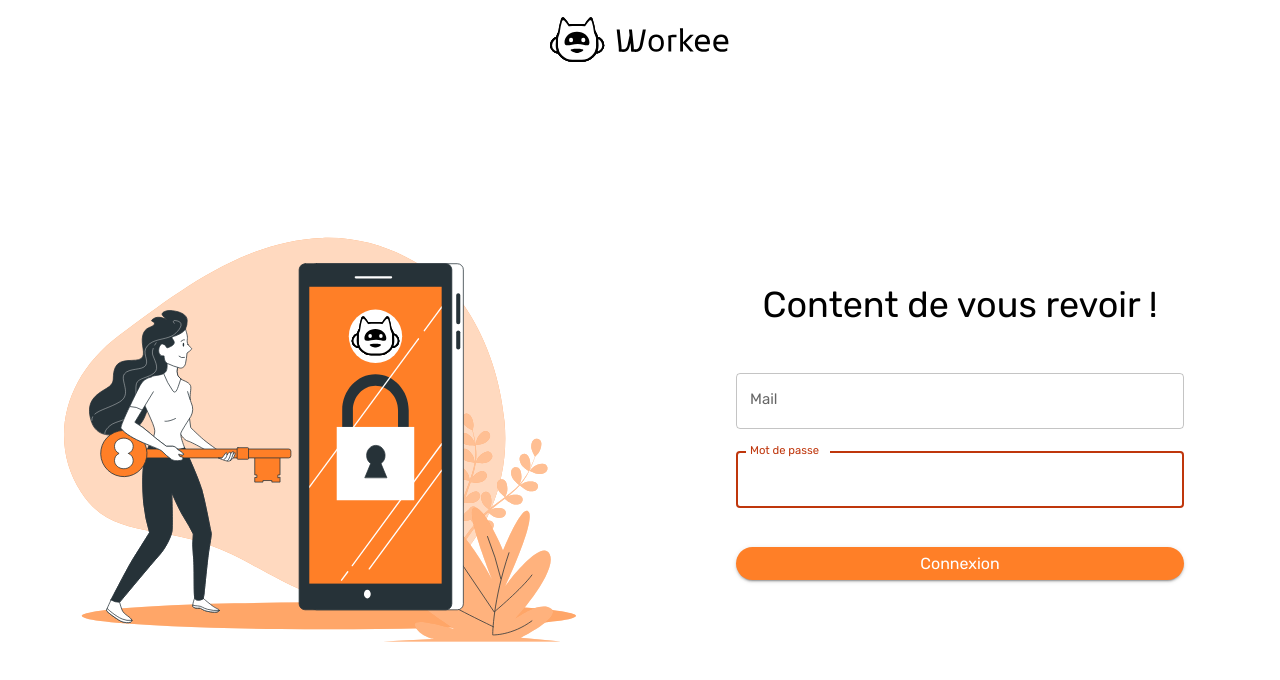
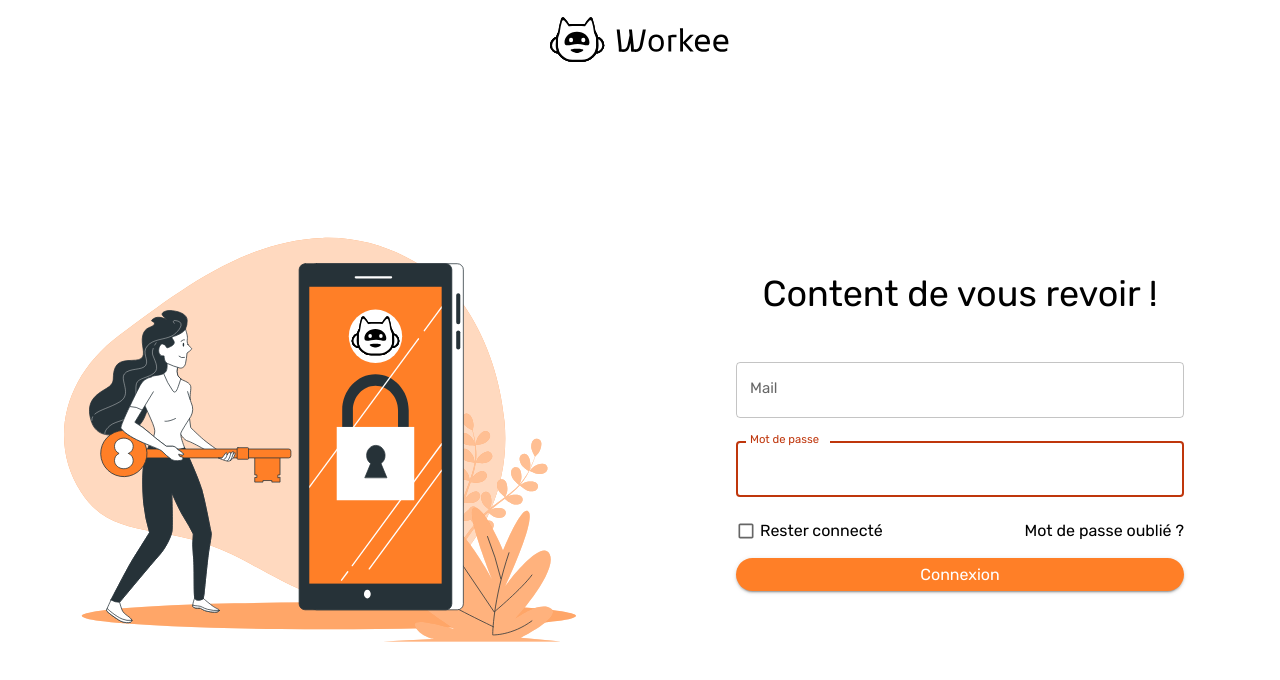
Before and after one commit to Valounte/workee_frontend, a React app: page /login in a window 1280 px wide. Shown: the top 680 px of the page. Built offline with nearby package versions, Linux system fonts and the light colour scheme.

Commit message:
feat: adding checkbox for stay connected and password forgotten

```diff
--- a/src/features/login/features/LoginForm.tsx
+++ b/src/features/login/features/LoginForm.tsx
@@ -1,5 +1,6 @@
 import React from 'react';
 
+import { Checkbox } from '@mui/material';
 import { unwrapResult } from '@reduxjs/toolkit';
 import { useFormik } from 'formik';
 import { useSnackbar } from 'notistack';
@@ -8,7 +9,7 @@ import { string as yupString, object as yupObject } from 'yup';
 
 import { RoutesEnum } from '@entities/RoutesEnum';
 import { loginThunk } from '@entities/user/store/thunks/login.thunk';
-import { Box, Button, styled, Typography, TextField } from '@ui-kit';
+import { Box, Button, styled, Typography, TextField, Grid, Stack } from '@ui-kit';
 import { useAppDispatch } from 'src/store/useAppDispatch';
 
 const StyledTextField = styled(TextField)`
@@ -93,8 +94,28 @@ export const LoginForm = () => {
           }
           InputLabelProps={{ style: { fontSize: 15 } }}
         />
+        <Grid
+          container
+          direction="row"
+          justifyContent="space-between"
+          alignItems="center"
+          width="70%">
+          <Grid item>
+            <Stack direction="row" alignItems="center">
+              <Checkbox
+                sx={{ padding: 0, paddingRight: 0.5 }}
+                disableRipple
+                size="small"
+              />
+              <Typography>Rester connecté</Typography>
+            </Stack>
+          </Grid>
+          <Grid item>
+            <Typography>Mot de passe oublié ?</Typography>
+          </Grid>
+        </Grid>
         <StyledButton variant="contained" color="secondary" type="submit">
-          <Typography color="">Connexion</Typography>
+          <Typography>Connexion</Typography>
         </StyledButton>
       </Box>
     </form>
```
